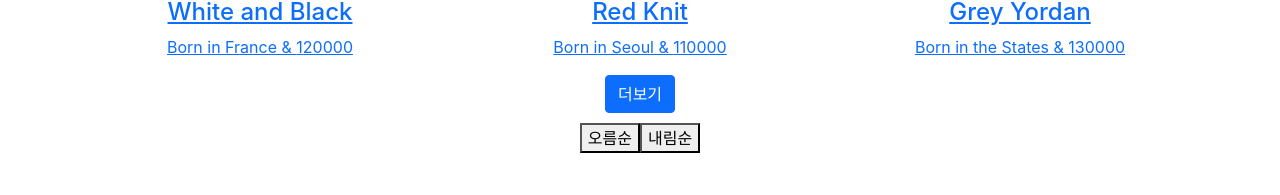
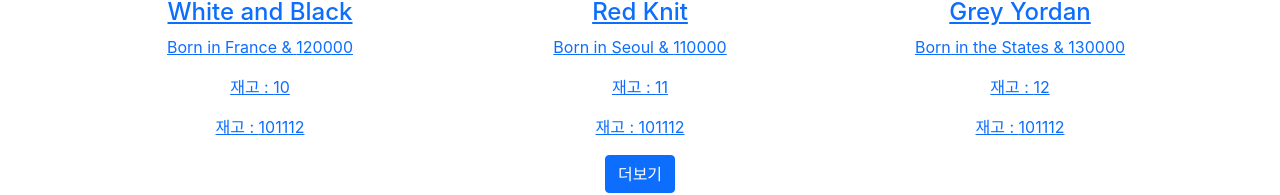
Before and after one commit to kimhyunsoon/react_practice, a React (Create React App) app: page / in a window 1280 px wide. Shown: the part 675-870 px from the top of the page. Before the commit the page ends 828 px from the top, so only its background shows below. Built offline with nearby package versions, Linux system fonts and the light colour scheme.

Commit message:
useContext 관련...

```diff
--- a/src/App.js
+++ b/src/App.js
@@ -3,11 +3,13 @@
 import logo from './logo.svg';
 import './App.css';
 import {Navbar, Container, Nav,NavDropdown, Button} from 'react-bootstrap'
-import { useState } from 'react';
+import React, { useContext, useState } from 'react';
 import {shoesData} from './data.js'
 import { Link, Route, Switch } from 'react-router-dom';
 import Detail from './Detail.js'
 import axios from 'axios';
+
+let StockContext = React.createContext();
 
 function App() {
 
@@ -73,6 +75,8 @@
           </div>
           <div className="container">
 
+            <StockContext.Provider value={shoesStock}>
+
             <div className="row">
               {
                 shoes.map((row, idx)=>{
@@ -80,6 +84,9 @@
                 })
               }
             </div>
+
+            </StockContext.Provider>
+
           </div>
 
           {/* axios 비동기통신 */}
@@ -138,14 +145,25 @@
 }
 
 function Shoes(props){
+
+  let stock = useContext(StockContext);
 	return(
 		<Link to={"/detail/" + props.shoes.id} className="col-md-4">
 			<img src={'https://codingapple1.github.io/shop/shoes'+ (props.shoes.id + 1) +'.jpg'} width="100%" />
 			<h4>{props.shoes.title}</h4>
 			<p>{props.shoes.content} & {props.shoes.price}</p>
+      <p>재고 : {stock[props.shoes.id]}</p>
+      <Test></Test>
 		</Link>
 	)
 
 }
 
+function Test(){
+  let stock = useContext(StockContext);
+  return (
+    <p>재고 : {stock}</p>
+  )
+}
+
 export default App;
```
